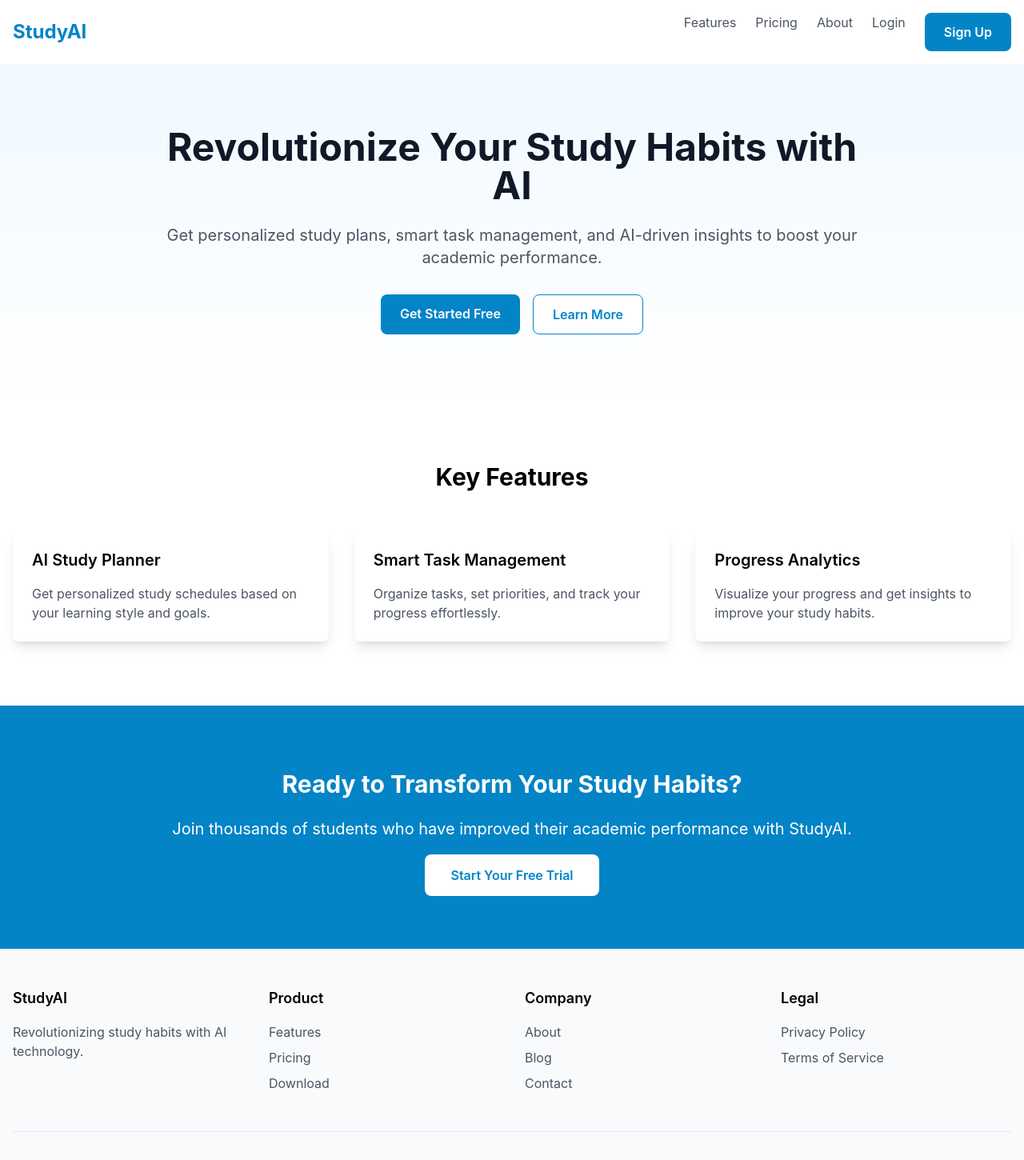
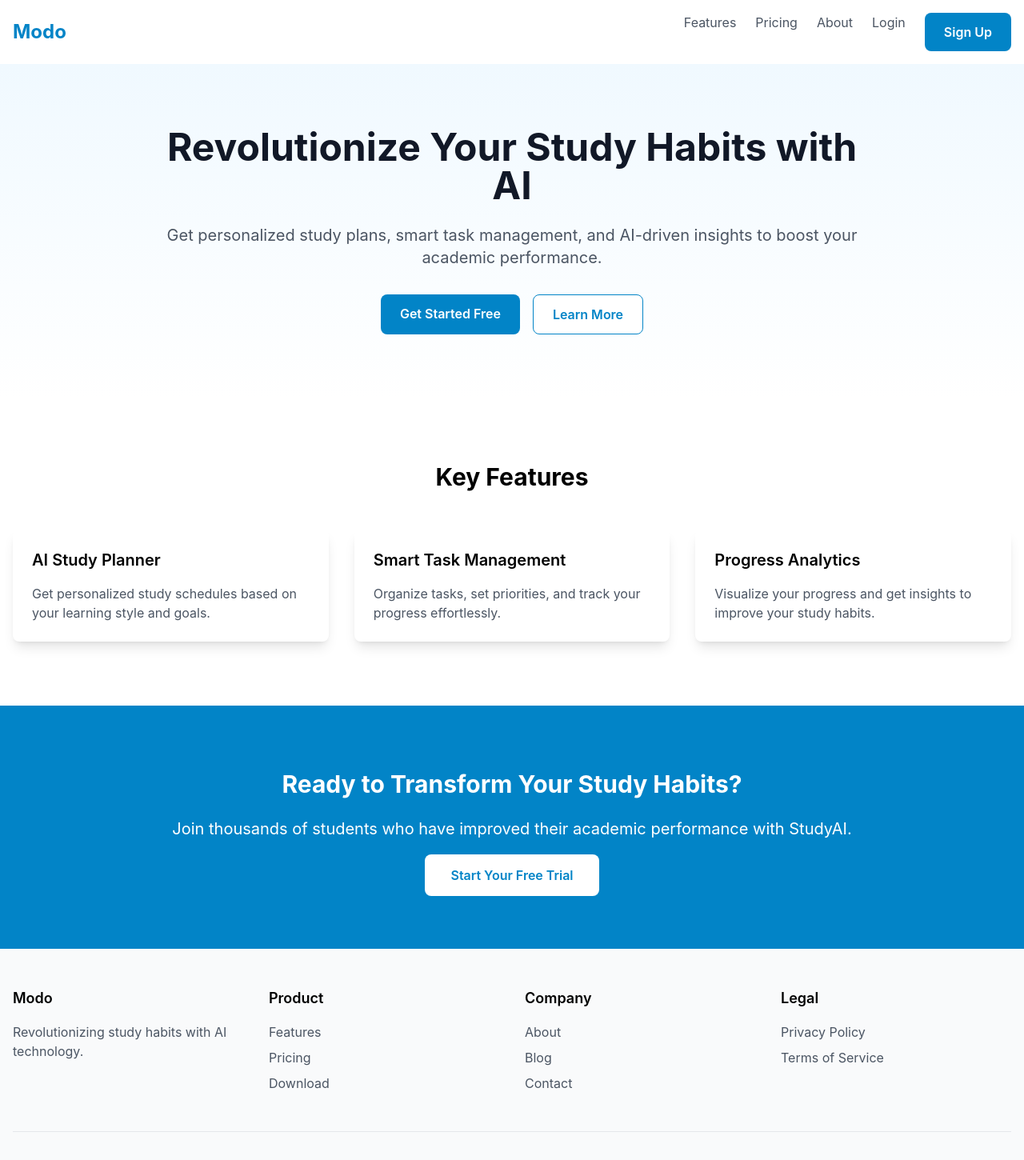
Before and after one commit to mudiageo/modo-website, a SvelteKit app: page / in a window 1280 px wide. Shown: the top 1450 px of the page at 80% size. Built offline with nearby package versions, Linux system fonts and the light colour scheme.

Commit message:
Name change to Modo

```diff
--- a/src/app.html
+++ b/src/app.html
@@ -6,7 +6,7 @@
     <meta name="viewport" content="width=device-width, initial-scale=1" />
     <link rel="manifest" href="%sveltekit.assets%/manifest.json" />
     <meta name="theme-color" content="#0284c7" />
-    <link rel="apple-touch-icon" href="%sveltekit.assets%/icons/icon-192x192.png" />
+    <link rel="apple-touch-icon" href="%sveltekit.assets%/icon-192.png" />
     <meta name="apple-mobile-web-app-capable" content="yes" />
     <meta name="apple-mobile-web-app-status-bar-style" content="black" />
     %sveltekit.head%
--- a/src/routes/(landing)/+layout.svelte
+++ b/src/routes/(landing)/+layout.svelte
@@ -9,7 +9,7 @@
   <header class="bg-white shadow-sm">
     <nav class="container mx-auto px-4 py-4">
       <div class="flex justify-between items-center">
-        <a href="/" class="text-2xl font-bold text-primary-600">StudyAI</a>
+        <a href="/" class="text-2xl font-bold text-primary-600">Modo</a>
         <div class="flex gap-6">
           <a href="/features" class="text-gray-600 hover:text-primary-600">Features</a>
           <a href="/pricing" class="text-gray-600 hover:text-primary-600">Pricing</a>
@@ -29,7 +29,7 @@
     <div class="container mx-auto px-4">
       <div class="grid md:grid-cols-4 gap-8">
         <div>
-          <h3 class="text-lg font-semibold mb-4">StudyAI</h3>
+          <h3 class="text-lg font-semibold mb-4">Modo</h3>
           <p class="text-gray-600">Revolutionizing study habits with AI technology.</p>
         </div>
         <div>
@@ -57,7 +57,7 @@
         </div>
       </div>
       <div class="mt-12 pt-8 border-t border-gray-200 text-center text-gray-600">
-        <p>&copy; {new Date().getFullYear()} StudyAI. All rights reserved.</p>
+        <p>&copy; {new Date().getFullYear()} Mudiageo Tech. All rights reserved.</p>
       </div>
     </div>
   </footer>
--- a/src/routes/(landing)/+page.svelte
+++ b/src/routes/(landing)/+page.svelte
@@ -9,7 +9,7 @@
 </script>
 
 <svelte:head>
-  <title>StudyAI - AI-Powered Study Planner</title>
+  <title>Modo - AI-Powered Study Planner</title>
   <meta name="description" content="Revolutionize your study habits with AI-powered personalized study planning" />
 </svelte:head>
 
```
Also changed, not shown: static/manifest.json.
